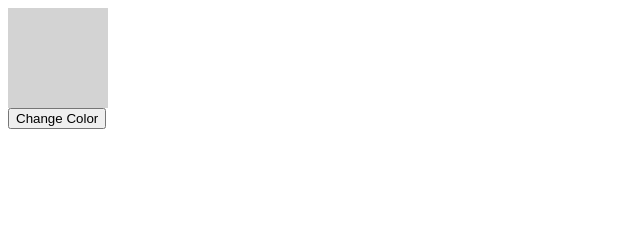
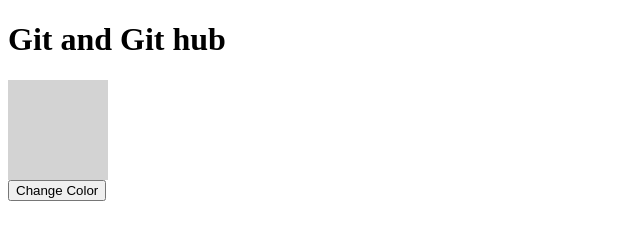
Before and after one commit to vaishnavi291003/website, a plain HTML site: page index.html in a window 1280 px wide. Shown: the whole page, without its empty margins (0-640 px from the left). Drawn offline with Linux system fonts and the light colour scheme.

Commit message:
Update index.html

```diff
--- a/index.html
+++ b/index.html
@@ -7,7 +7,7 @@
     <link href="style.css" rel="stylesheet">
 </head>
 <body>
-
+<h1> Git and Git hub</h1>
 <div id="box"> </div>
 <button id="changecolor">Change Color</button>
 
```
